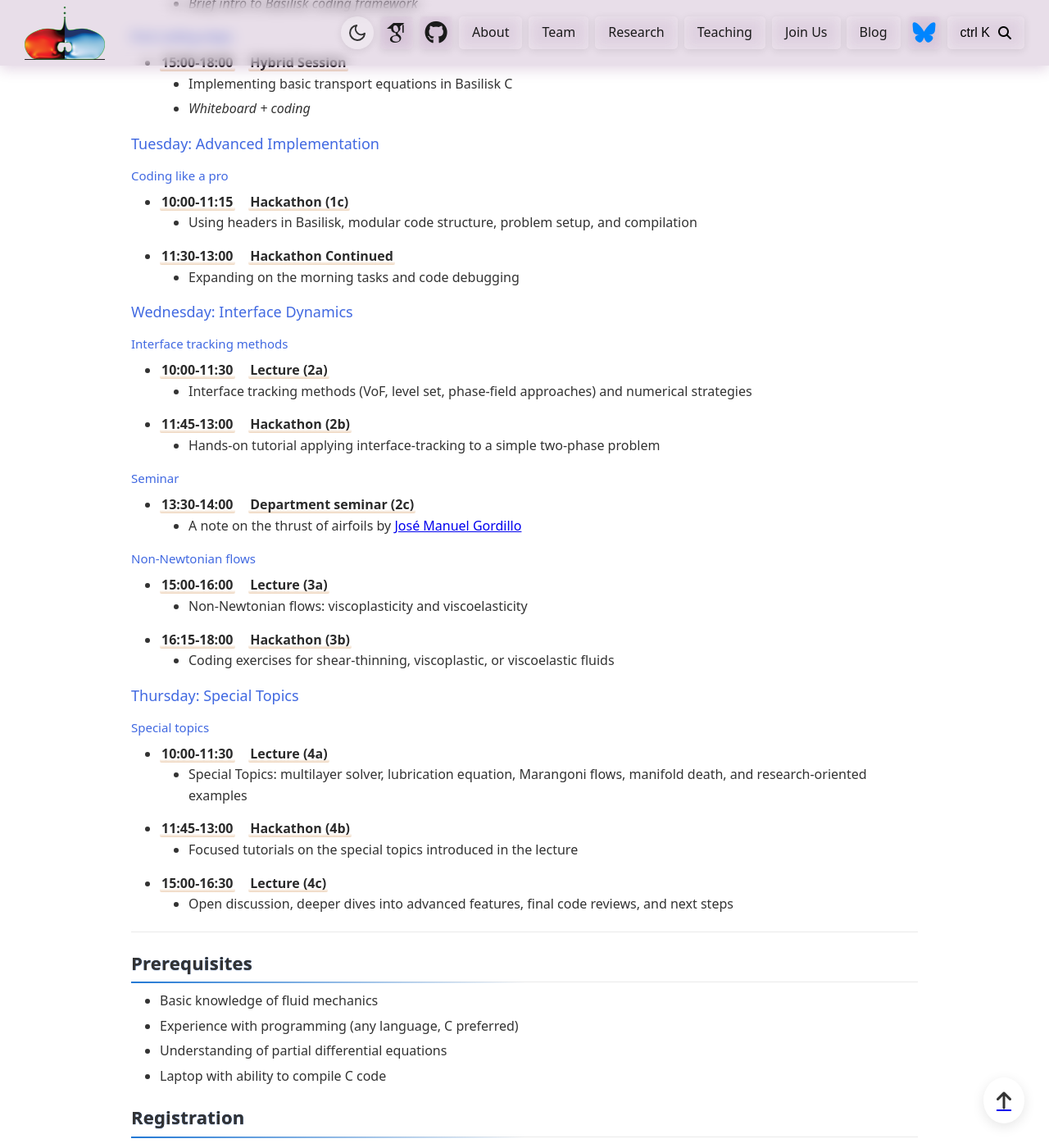
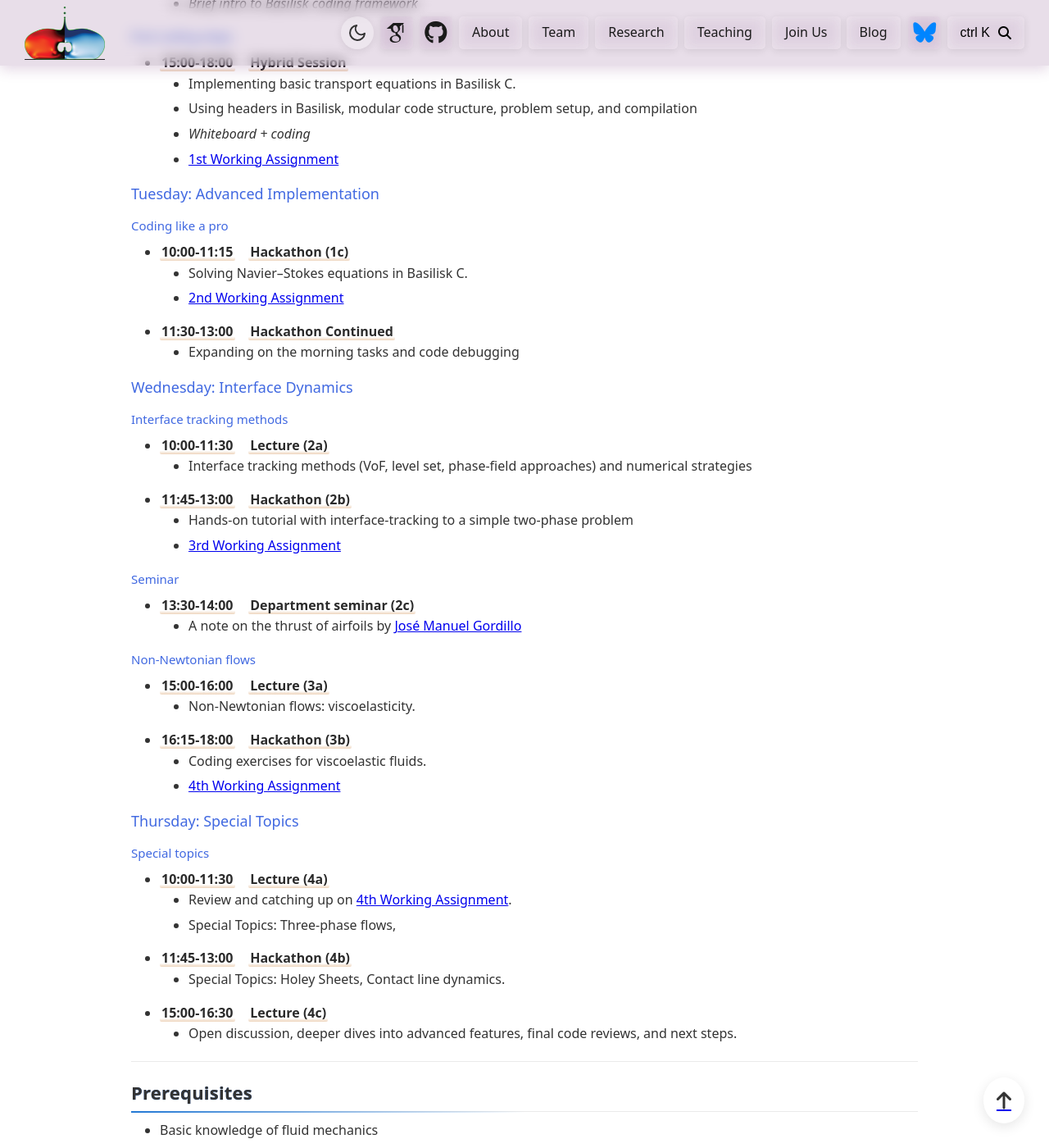
Before and after one commit to comphy-lab/comphy-lab.github.io, a Jekyll site: the page built from _teaching/2025-Basilisk101-Madrid.md, in a window 1280 px wide and 1400 px high, scrolled down 1336 px. Shown: the whole window at 82% size. Built offline with Jekyll 4.4.1, drawn with Linux system fonts in a browser that asks for light colours; some web fonts are replaced; comment, search, counter and statistics services are not loaded; some of the changed text lies outside the part shown.

Commit message:
feat: Enhance Basilisk101 course content and structure
Improve the course content and structure for the Basilisk101 course in
Madrid. Key changes include:

- Add details on the viscoelastic fluids topic in the Non-Newtonian flows
  section, including a new working assignment.
- Restructure the Special Topics section to focus on Three-phase flows,
  Holey Sheets, and Contact line dynamics.
- Provide more context and links to the working assignments throughout
  the schedule.
- Clarify and expand the descriptions for various lecture and hackathon
  sessions.

```diff
--- a/_teaching/2025-Basilisk101-Madrid.md
+++ b/_teaching/2025-Basilisk101-Madrid.md
@@ -78,18 +78,21 @@ The course combines theoretical lectures with extensive hands-on sessions, allow
 - **10:00-11:30** &nbsp;|&nbsp; **Lecture (1a)**
   - Conservation laws and the numerical solution of the Navier–Stokes equations
 - **11:45-13:00** &nbsp;|&nbsp; **Lecture (1b)**
-  - Advection-diffusion, diffusion-reaction, and other transport equations
+  - Transport equations
   - *Brief intro to Basilisk coding framework*
 
 #### First coding steps
 - **15:00-18:00** &nbsp;|&nbsp; **Hybrid Session**
-  - Implementing basic transport equations in Basilisk C
+  - Implementing basic transport equations in Basilisk C.
+  - Using headers in Basilisk, modular code structure, problem setup, and compilation
   - *Whiteboard + coding*
+  - [1st Working Assignment](https://blogs.comphy-lab.org/Lecture-Notes/Basilisk101/1st-workingAssignment)
 
 ### Tuesday: Advanced Implementation
 #### Coding like a pro
 - **10:00-11:15** &nbsp;|&nbsp; **Hackathon (1c)**
-  - Using headers in Basilisk, modular code structure, problem setup, and compilation
+  - Solving Navier–Stokes equations in Basilisk C.
+  - [2nd Working Assignment](https://blogs.comphy-lab.org/Lecture-Notes/Basilisk101/2nd-workingAssignment)
 - **11:30-13:00** &nbsp;|&nbsp; **Hackathon Continued**
   - Expanding on the morning tasks and code debugging
 
@@ -98,7 +101,8 @@ The course combines theoretical lectures with extensive hands-on sessions, allow
 - **10:00-11:30** &nbsp;|&nbsp; **Lecture (2a)**
   - Interface tracking methods (VoF, level set, phase-field approaches) and numerical strategies
 - **11:45-13:00** &nbsp;|&nbsp; **Hackathon (2b)**
-  - Hands-on tutorial applying interface-tracking to a simple two-phase problem
+  - Hands-on tutorial with interface-tracking to a simple two-phase problem
+  - [3rd Working Assignment](https://blogs.comphy-lab.org/Lecture-Notes/Basilisk101/3rd-workingAssignment)
 
 #### Seminar
 - **13:30-14:00** &nbsp;|&nbsp; **Department seminar (2c)**
@@ -106,18 +110,20 @@ The course combines theoretical lectures with extensive hands-on sessions, allow
 
 #### Non-Newtonian flows
 - **15:00-16:00** &nbsp;|&nbsp; **Lecture (3a)**
-  - Non-Newtonian flows: viscoplasticity and viscoelasticity
+  - Non-Newtonian flows: viscoelasticity.
 - **16:15-18:00** &nbsp;|&nbsp; **Hackathon (3b)**
-  - Coding exercises for shear-thinning, viscoplastic, or viscoelastic fluids
+  - Coding exercises for viscoelastic fluids.
+  - [4th Working Assignment](https://blogs.comphy-lab.org/Lecture-Notes/Basilisk101/4th-workingAssignment)
 
 ### Thursday: Special Topics
 #### Special topics
 - **10:00-11:30** &nbsp;|&nbsp; **Lecture (4a)**
-  - Special Topics: multilayer solver, lubrication equation, Marangoni flows, manifold death, and research-oriented examples
+  - Review and catching up on [4th Working Assignment](https://blogs.comphy-lab.org/Lecture-Notes/Basilisk101/4th-workingAssignment).
+  - Special Topics: Three-phase flows,
 - **11:45-13:00** &nbsp;|&nbsp; **Hackathon (4b)**
-  - Focused tutorials on the special topics introduced in the lecture
+  - Special Topics: Holey Sheets, Contact line dynamics.
 - **15:00-16:30** &nbsp;|&nbsp; **Lecture (4c)**
-  - Open discussion, deeper dives into advanced features, final code reviews, and next steps
+  - Open discussion, deeper dives into advanced features, final code reviews, and next steps.
 
 ---
 
```
